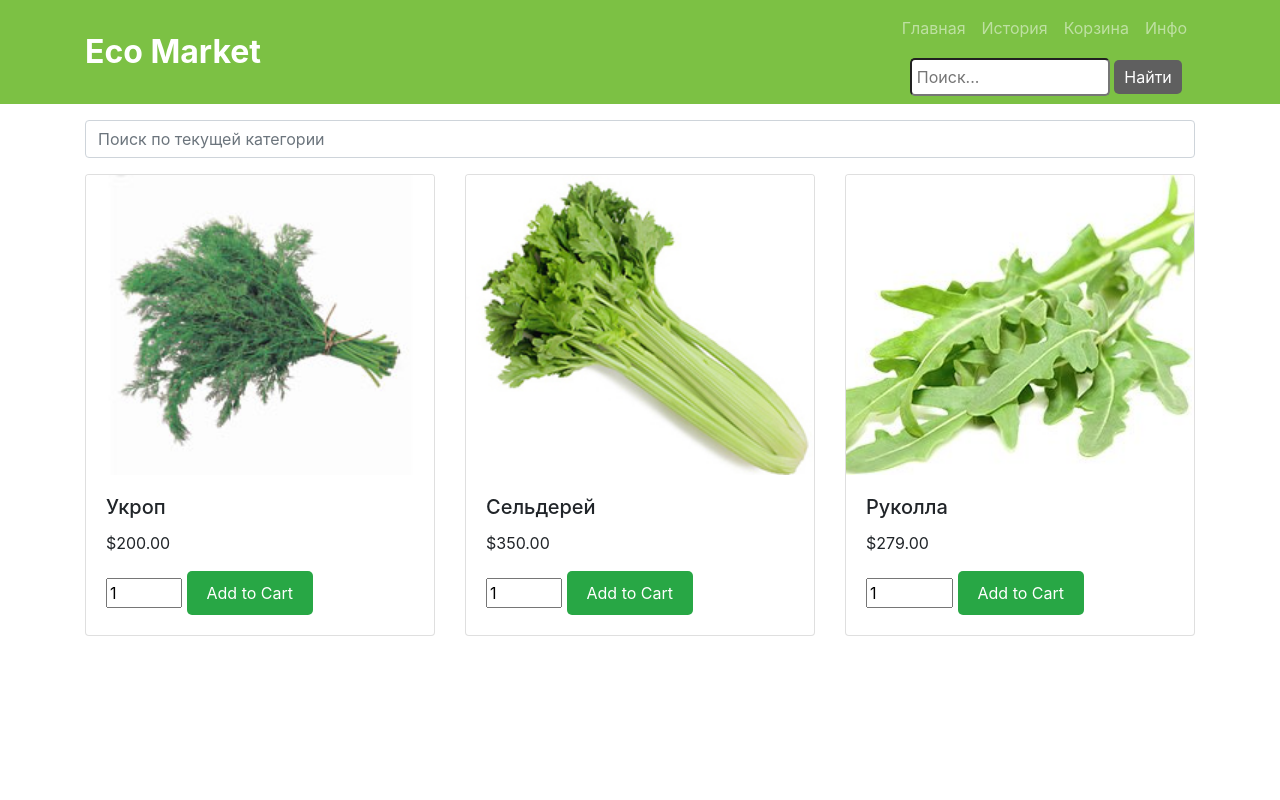
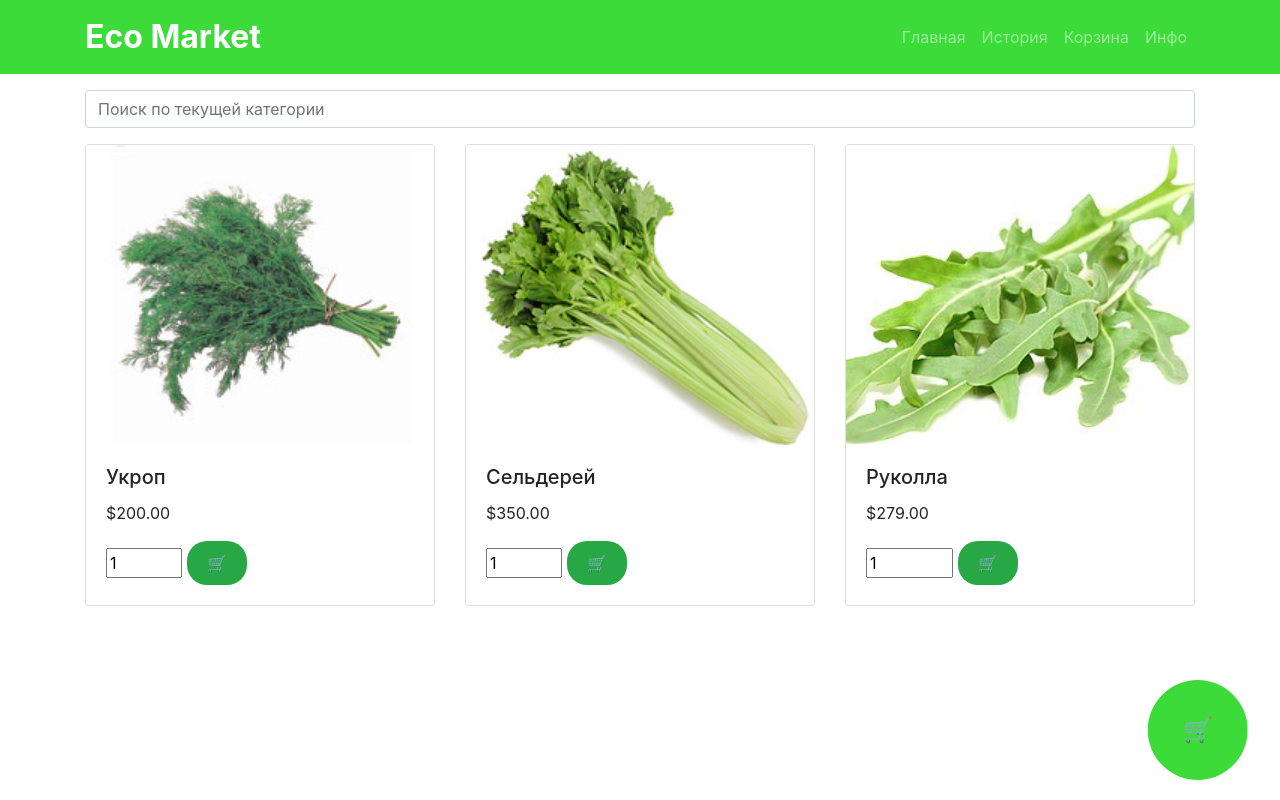
Before and after one commit to arina231204/neobook.challenge, a Django app: page /category/1/ in a window 1280 px wide. Run offline with Django 5.2, Linux system fonts and the light colour scheme; data comes from the database, SQL or seed files in the repository; both versions use the stored data as it was after the commit; some libraries are stand-ins or nearby versions.

Commit message:
8/14:Adding a button to go to the shopping cart and improving the appearance of the shopping cart

```diff
--- a/myapp/urls.py
+++ b/myapp/urls.py
@@ -8,6 +8,7 @@ urlpatterns = [
     path('view_cart/', views.view_cart, name='view_cart'),
     path('add_to_cart/<int:product_id>/', views.add_to_cart, name='add_to_cart'),
     path('cart/delete/<int:item_id>/', views.delete_item, name='delete_item'),
+    path('update_cart/<int:item_id>/', views.update_cart, name='update_cart'),
 
 
 
--- a/myapp/views.py
+++ b/myapp/views.py
@@ -54,3 +54,15 @@ def delete_item(request, item_id):
     item = get_object_or_404(CartItem, id=item_id)
     item.delete()
     return redirect('view_cart')
+
+
+
+def update_cart(request, item_id):
+    cart_item = get_object_or_404(CartItem, id=item_id)
+
+    if request.method == 'POST':
+        quantity = int(request.POST.get('quantity', 1))
+        cart_item.quantity = quantity
+        cart_item.save()
+
+    return redirect('view_cart')
--- a/templates/base.html
+++ b/templates/base.html
@@ -11,7 +11,7 @@
             font-weight: bold;
         }
         .navbar {
-            background-color: #7CC144; /* Зеленый цвет */
+            background-color: #3cdb39; /* Зеленый цвет */
         }
         .navbar-nav .nav-link {
             color: white;
@@ -26,22 +26,8 @@
         .categories-right {
             justify-content: flex-end;
         }
-        /* Стили для поиска */
-        .search-form {
-            margin-top: 10px;
-        }
-        .search-form input[type="text"] {
-            width: 200px;
-            border-radius: 5px;
-            padding: 5px;
-        }
-        .search-form button {
-            border-radius: 5px;
-            padding: 5px 10px;
-            background-color: #5f5f5f;
-            color: white;
-            border: none;
-        }
+
+
     </style>
 </head>
 <body>
@@ -66,11 +52,6 @@
                             <a class="nav-link" href="#">Инфо</a>
                         </li>
                     </ul>
-                    <!-- Форма поиска -->
-                    <form class="search-form ml-3">
-                        <input type="text" placeholder="Поиск...">
-                        <button type="submit">Найти</button>
-                    </form>
                 </div>
             </div>
         </nav>
--- a/templates/category_detail.html
+++ b/templates/category_detail.html
@@ -12,17 +12,19 @@
         }
         /* Дополнительные стили для кнопок и счетчика */
         .add-to-cart-btn {
+
             background-color: #28a745;
             color: white;
             border: none;
             padding: 10px 20px;
-            border-radius: 5px;
+            border-radius: 20px;
             cursor: pointer;
             transition: background-color 0.3s;
         }
 
         .add-to-cart-btn:hover {
             background-color: #218838;
+
         }
 
         .quantity-control {
@@ -53,6 +55,43 @@
             border-radius: 5px;
             margin: 0 5px;
         }
+        .cart-button {
+            position: fixed;
+            bottom: 20px;
+            right: 50px; /* Изменено с left на right */
+            z-index: 999; /* Чтобы кнопка была поверх другого контента */
+            text-decoration: none;
+        }
+
+        .cart-icon {
+            width: 100px; /* Ширина иконки корзины */
+            height: 100px; /* Высота иконки корзины */
+            background-color: #3cdb39; /* Цвет иконки */
+            border-radius: 50%; /* Для круглой формы иконки */
+            display: flex;
+            justify-content: center;
+            align-items: center;
+            font-size: 24px; /* Размер иконки (можно изменить) */
+            color: white; /* Цвет значка корзины */
+            animation: slide 2s infinite; /* Анимация движения */
+
+        }
+
+        .cart-icon::before {
+            content: '\1F6D2'; /* Unicode для иконки корзины (можно изменить) */
+            text-decoration: none;
+        }
+
+
+        /* Анимация движения */
+        @keyframes slide {
+            0%, 100% {
+                transform: translateX(0); /* Начальная и конечная позиция (без смещения) */
+            }
+            50% {
+                transform: translateX(20px); /* Позиция смещения вправо на 20px */
+            }
+        }
     </style>
 
 
@@ -68,16 +107,16 @@
             <div class="col-lg-4 col-md-6 col-sm-12 mb-4" data-category="{{ product.category.name }}">
                 <div class="card h-100">
                     <img src="{{ product.image.url }}" class="card-img-top img-fluid" alt="{{ product.name }}">
-
                     <div class="card-body">
                         <h5 class="card-title">{{ product.name }}</h5>
                         <p class="card-text">${{ product.price }}</p>
 
                         {% if product.available %}
+
                         <form method="post" action="{% url 'add_to_cart' product.id %}">
                             {% csrf_token %}
                             <input type="number" name="quantity" value="1" min="1" max="{{ product.quantity_available }}" required>
-                                <button type="submit" class="add-to-cart-btn">Add to Cart</button>
+                            <button type="submit" class="add-to-cart-btn">🛒</button>
                         </form>
                         {% else %}
                             <p>Out of stock</p>
@@ -88,39 +127,27 @@
         {% endfor %}
     </div>
 </div>
-
+<div class="cart-button">
+    <a href="{% url 'view_cart' %}">
+        <div class="cart-icon"></div>
+    </a>
+</div>
 <!-- ваш CSS и HTML код -->
 
 <!-- ваш HTML и CSS код -->
 
 <script>
-            // Ваш текущий JavaScript код
+        document.addEventListener('DOMContentLoaded', function() {
+            const searchInput = document.getElementById('searchInput');
+            const productCards = document.querySelectorAll('#productList .card');
 
-            // Найти все кнопки добавления в корзину
-            const addToCartBtns = document.querySelectorAll('.add-to-cart-btn');
+            searchInput.addEventListener('input', function(event) {
+                const searchText = event.target.value.trim().toLowerCase();
 
-            addToCartBtns.forEach(btn => {
-                btn.addEventListener('click', function() {
-                    const parentCard = this.closest('.card');
-                    const quantityInput = parentCard.querySelector('.quantity-display input');
-                    const quantity = parseInt(quantityInput.value);
-
-                    // Отправить данные о количестве товара при нажатии кнопки
-                    fetch(`/add_to_cart/${btn.dataset.productId}/`, {
-                        method: 'POST',
-                        headers: {
-                            'Content-Type': 'application/json',
-                            'X-CSRFToken': '{{ csrf_token }}'  // Django CSRF токен
-                        },
-                        body: JSON.stringify({ quantity: quantity })
-                    })
-                    .then(response => {
-                        // Обработка успешного добавления в корзину, если требуется
-                        // Например, обновление интерфейса или вывод сообщения об успешном добавлении
-                    })
-                    .catch(error => {
-                        // Обработка ошибок при добавлении в корзину, если требуется
-                        // Например, вывод сообщения об ошибке или логирование ошибки
+                productCards.forEach(card => {
+                    const productName = card.querySelector('.card-title').innerText.trim().toLowerCase();
+                    const cardDisplay = productName.includes(searchText) ? 'block' : 'none';
+                    card.parentElement.style.display = cardDisplay;
                 });
             });
         });
```
Also changed, not shown: db.sqlite3. Lines whose indentation alone changed are shown as unchanged.
